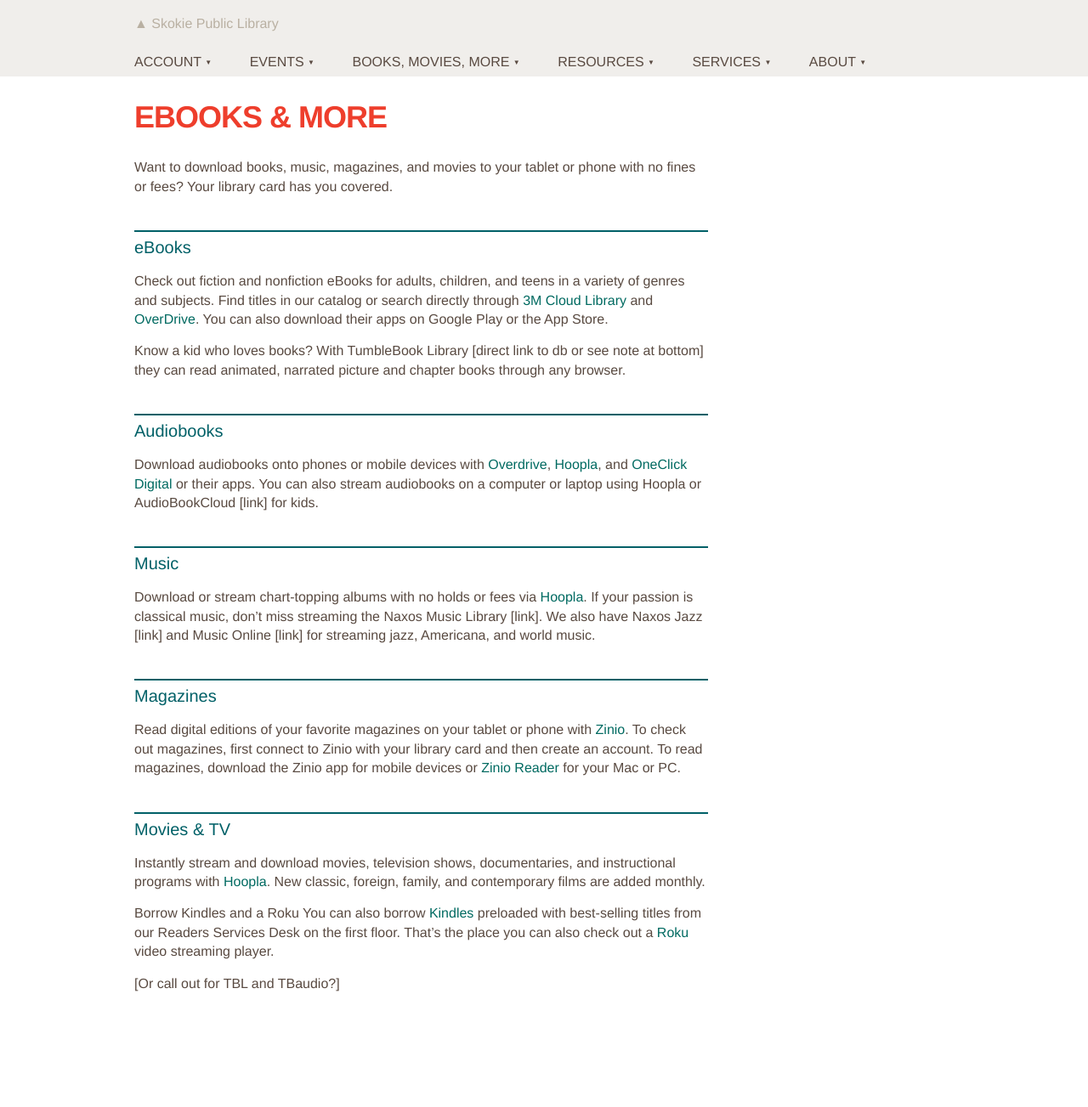
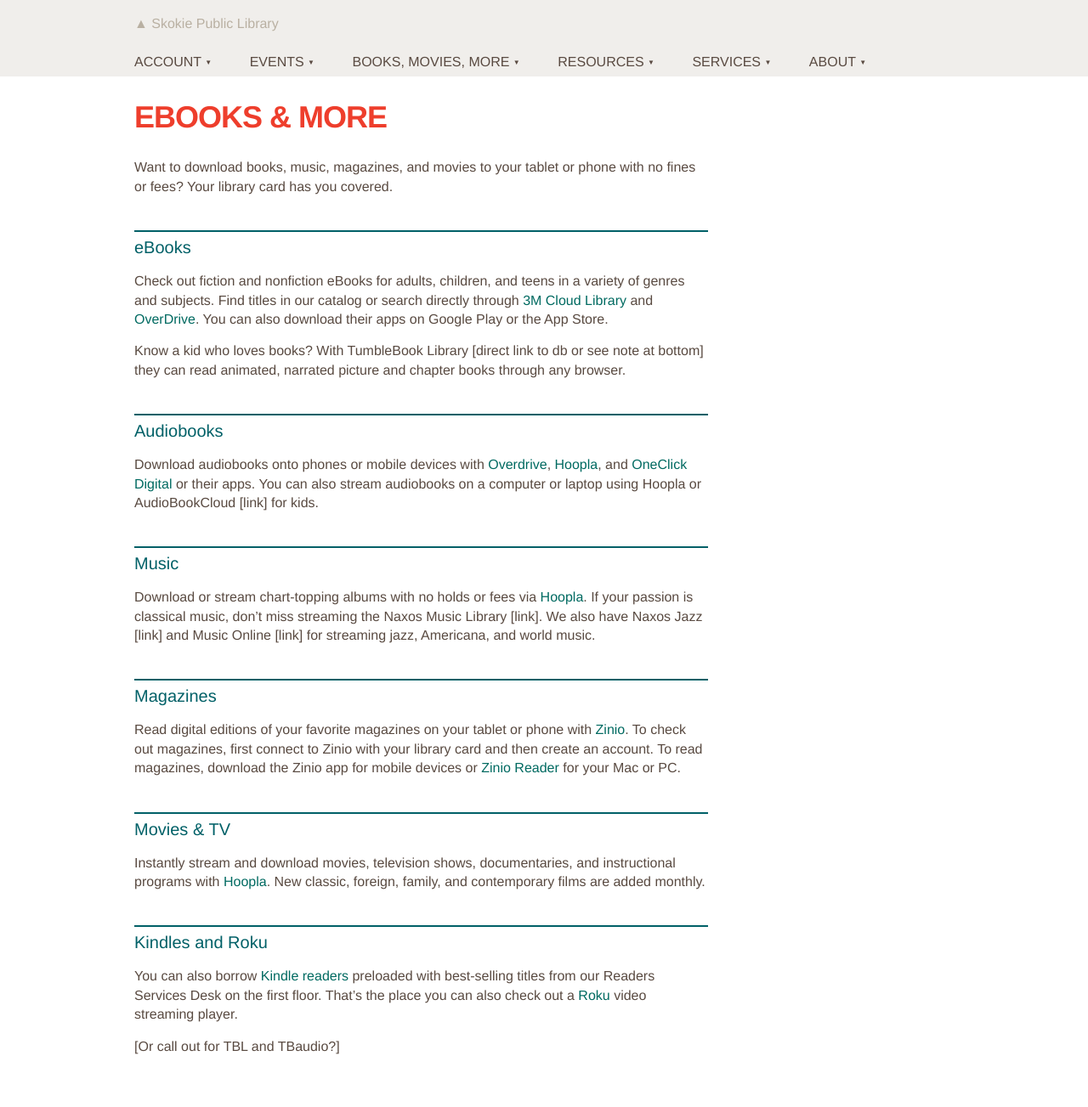
Before and after one commit to skokielibrary/spl-content, a Jekyll site: the page built from _content/annabelle/books-movies-more--ebooks-more.markdown, in a window 1280 px wide. Shown: the whole page at 85% size. Built offline with Jekyll 4.4.1, drawn with Linux system fonts in a browser that asks for light colours; before the commit the page ends 1229 px from its top, so only the background shows below that.

Commit message:
Updated books-movies-more--ebooks-more.markdown

```diff
--- a/_content/annabelle/books-movies-more--ebooks-more.markdown
+++ b/_content/annabelle/books-movies-more--ebooks-more.markdown
@@ -23,7 +23,7 @@ Read digital editions of your favorite magazines on your tablet or phone with [Z
 ##Movies & TV
 Instantly stream and download movies, television shows, documentaries, and instructional programs with [Hoopla](http://hoopla.skokielibrary.info). New classic, foreign, family, and contemporary films are added monthly.
 
-Borrow Kindles and a Roku
-You can also borrow [Kindles](http://encore.skokielibrary.info/iii/encore/search/C__Sebook%20reader.__Ff%3Afacetmediatype%3Ar%3Ar%3ADigital%20Devices%3A%3A__Orightresult__X0?lang=eng&suite=beta) preloaded with best-selling titles from our Readers Services Desk on the first floor. That's the place you can also check out a [Roku](http://encore.skokielibrary.info/iii/encore/record/C__Rb1807766__Sroku__Orightresult__X7?lang=eng&suite=beta) video streaming player.
+##Kindles and Roku
+You can also borrow [Kindle readers](http://encore.skokielibrary.info/iii/encore/search/C__Sebook%20reader.__Ff%3Afacetmediatype%3Ar%3Ar%3ADigital%20Devices%3A%3A__Orightresult__X0?lang=eng&suite=beta) preloaded with best-selling titles from our Readers Services Desk on the first floor. That's the place you can also check out a [Roku](http://encore.skokielibrary.info/iii/encore/record/C__Rb1807766__Sroku__Orightresult__X7?lang=eng&suite=beta) video streaming player.
 
 [Or call out for TBL and TBaudio?]
```
